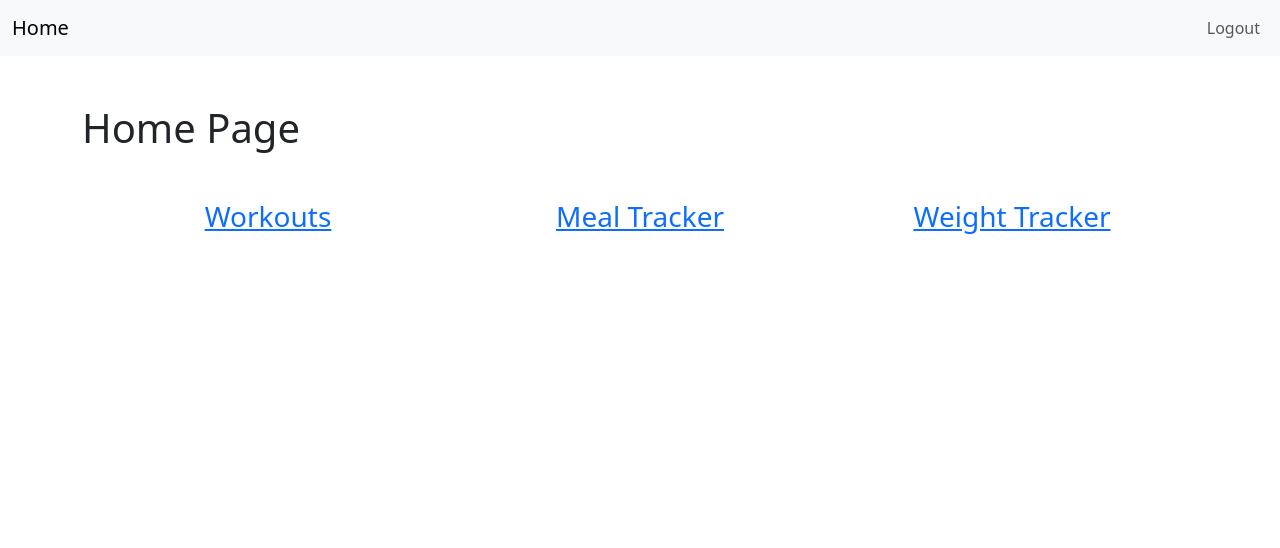
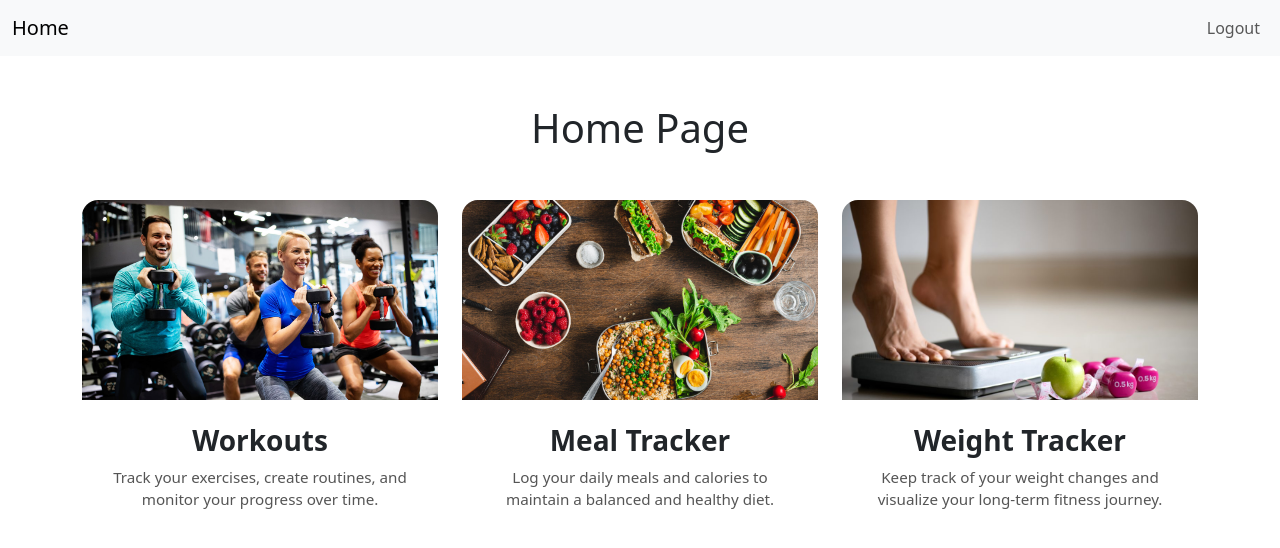
Before and after one commit to 28BEANS/FitTrack, a Flask app: page / in a window 1280 px wide. Shown: the top 548 px of the page. Run offline with Flask 3, Linux system fonts and the light colour scheme; the visitor is signed in with stand-in values (Sample User, id 1).

Commit message:
update: update home ui

```diff
--- /dev/null
+++ b/website/static/css/home.css
@@ -0,0 +1,45 @@
+.card {
+      transition: transform 0.3s ease, box-shadow 0.3s ease;
+      border: none;
+      border-radius: 1rem;
+      overflow: hidden;
+    }
+
+    .card img {
+      transition: transform 0.4s ease;
+      height: 200px;
+      object-fit: cover;
+    }
+
+    .card:hover {
+      transform: translateY(-10px);
+      box-shadow: 0 10px 25px rgba(0, 0, 0, 0.2);
+    }
+
+    .card:hover img {
+      transform: scale(1.05);
+    }
+
+    .card-body {
+      background: white;
+      padding: 1.5rem;
+    }
+
+    .card-title {
+      font-weight: 700;
+      margin-bottom: 0.5rem;
+    }
+
+    .card-text {
+      color: #555;
+      font-size: 0.95rem;
+    }
+
+    a.text-decoration-none:hover .card-title {
+      color: #0d6efd;
+    }
+
+    /* Optional: Add a glow accent when hovered */
+    .card:hover {
+      box-shadow: 0 0 20px rgba(13, 110, 253, 0.3);
+    }
--- a/website/templates/home.html
+++ b/website/templates/home.html
@@ -1,26 +1,62 @@
 {% extends 'base.html' %}
 
 {% block head %}
-    <title>Home</title>
+  <title>Home</title>
+  <link rel="stylesheet" href="{{ url_for('static', filename='css/home.css') }}" />
 {% endblock %}
 
 {% block body %}
 
 <div class="container my-5">
-  <h1>Home Page</h1>
-  <div class="container my-5">
+  <h1 class="text-center mb-5">Home Page</h1>
 
-    <div class="row text-center">
-      <div class="col">
-        <a href="{{ url_for('views.workouts') }}"><h3>Workouts</h3></a>
-      </div>
-      <div class="col">
-        <a href="{{ url_for('views.meal') }}"><h3>Meal Tracker</h3></a>
-      </div>
-      <div class="col">
-        <a href="{{ url_for('views.weight') }}"><h3>Weight Tracker</h3></a>
-      </div>
+  <div class="row row-cols-1 row-cols-md-3 g-4">
+
+    <!-- Workouts Tile -->
+    <div class="col">
+      <a href="{{ url_for('views.workouts') }}" class="text-decoration-none text-dark">
+        <div class="card h-100">
+          <img src="{{ url_for('static', filename='images/workouts.jpg') }}" class="card-img-top" alt="Workouts">
+          <div class="card-body text-center">
+            <h3 class="card-title">Workouts</h3>
+            <p class="card-text">
+              Track your exercises, create routines, and monitor your progress over time.
+            </p>
+          </div>
+        </div>
+      </a>
     </div>
+
+    <!-- Meal Tracker Tile -->
+    <div class="col">
+      <a href="{{ url_for('views.meal') }}" class="text-decoration-none text-dark">
+        <div class="card h-100">
+          <img src="{{ url_for('static', filename='images/meal.jpg') }}" class="card-img-top" alt="Meal Tracker">
+          <div class="card-body text-center">
+            <h3 class="card-title">Meal Tracker</h3>
+            <p class="card-text">
+              Log your daily meals and calories to maintain a balanced and healthy diet.
+            </p>
+          </div>
+        </div>
+      </a>
+    </div>
+
+    <!-- Weight Tracker Tile -->
+    <div class="col">
+      <a href="{{ url_for('views.weight') }}" class="text-decoration-none text-dark">
+        <div class="card h-100">
+          <img src="{{ url_for('static', filename='images/weight.jpg') }}" class="card-img-top" alt="Weight Tracker">
+          <div class="card-body text-center">
+            <h3 class="card-title">Weight Tracker</h3>
+            <p class="card-text">
+              Keep track of your weight changes and visualize your long-term fitness journey.
+            </p>
+          </div>
+        </div>
+      </a>
+    </div>
+
   </div>
 </div>
 
```
Also changed, not shown: website/static/images/meal.jpg (added), website/static/images/weight.jpg (added), website/static/images/workouts.jpg (added).
